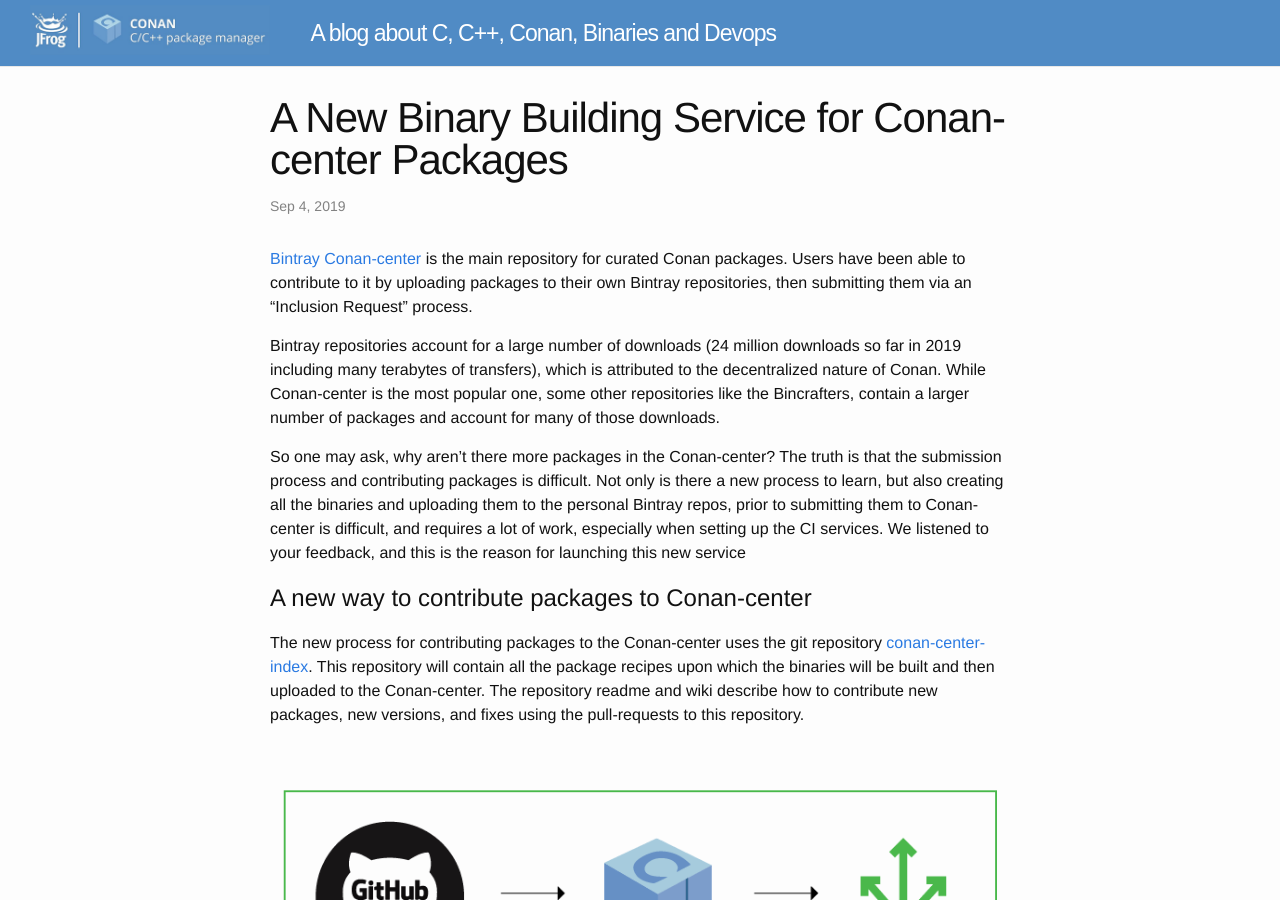
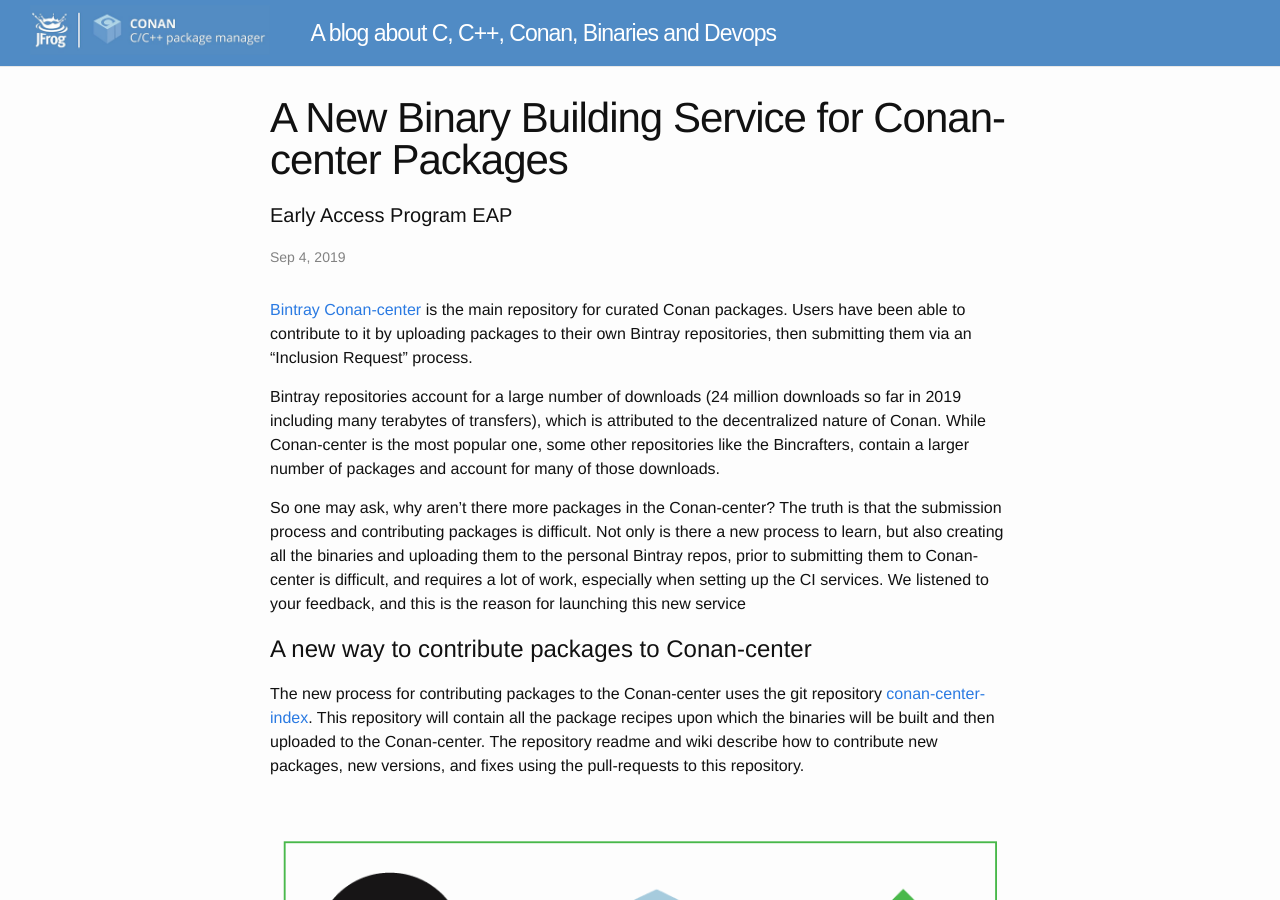
Before and after one commit to conan-io/conan-io.github.io, a Jekyll site: the page built from _posts/2019-09-04-A-new-binary-building-service-for-Conan-center-packages.markdown, in a window 1280 px wide and 900 px high. Built offline with Jekyll 4.4.1, drawn with Linux system fonts in a browser that asks for light colours; comment, search, counter and statistics services are not loaded.

Commit message:
added subtitle

```diff
--- a/_layouts/post.html
+++ b/_layouts/post.html
@@ -5,7 +5,10 @@ comments: true
 <article class="post" itemscope itemtype="http://schema.org/BlogPosting">
 
   <header class="post-header">
-    <h1 class="post-title" itemprop="name headline">{{ page.title }}</h1>
+	<h1 class="post-title" itemprop="name headline">{{ page.title }}</h1>
+	{% if page.subtitle %}
+    <h1><small>{{ page.subtitle }}</small></h1>
+    {% endif %}
     <p class="post-meta"><time datetime="{{ page.date | date_to_xmlschema }}" itemprop="datePublished">{{ page.date | date: "%b %-d, %Y" }}</time>{% if page.author %} • <span itemprop="author" itemscope itemtype="http://schema.org/Person"><span itemprop="name">{{ page.author }}</span></span>{% endif %}</p>
   </header>
 
```
